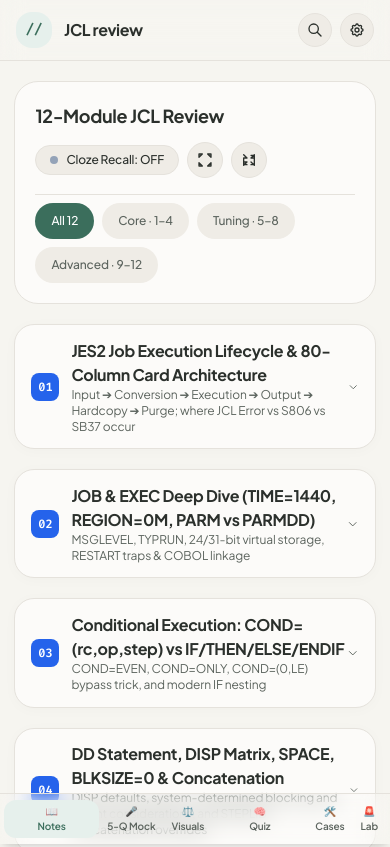
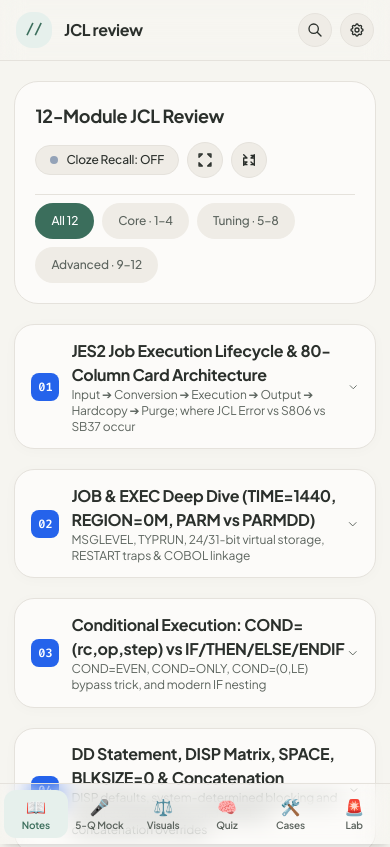
Before and after one commit to nagrjnaik/mainframe, a plain HTML site: page index.html in a window 390 px wide. Shown: the top 847 px of the page. Drawn offline with nearby package versions, Linux system fonts and the light colour scheme.

Commit message:
Refine quiz feedback colors and fix mobile navigation grid

```diff
--- a/index.html
+++ b/index.html
@@ -1849,7 +1849,7 @@
 <div class="mt-4 bg-paper-surface dark:bg-terminal-surface border border-paper-border dark:border-terminal-border rounded-2xl p-4 sm:p-5 shadow-2xs" id="verifiedMcqPanel">
 <div class="flex flex-wrap items-center justify-between gap-3">
 <div><div class="flex items-center gap-2"><span class="inline-flex items-center justify-center w-8 h-8 rounded-xl" style="background:var(--accent-soft);color:var(--accent-primary);">✓</span><h2 class="font-heading font-bold text-lg">60+ Verified JCL MCQs</h2></div><p class="text-xs text-paper-muted dark:text-terminal-muted mt-1">Detailed practice with explanations and IBM-oriented source traceability.</p></div>
-<div class="flex items-center gap-2 text-xs font-semibold"><span id="mcqNumber">Question 1 of 69</span><span class="px-2 py-1 rounded-full font-bold bg-paper-subtle dark:bg-slate-800" id="mcqScore">Correct 0 · Attempted 0</span></div>
+<div class="flex items-center gap-2 text-xs font-semibold"><span id="mcqNumber">Question 1 of 69</span><span class="flex items-center gap-1.5"><span class="px-2 py-1 rounded-full font-bold bg-emerald-100 text-emerald-800 dark:bg-emerald-900/30 dark:text-emerald-300" id="mcqCorrect">Correct 0</span><span class="px-2 py-1 rounded-full font-bold bg-paper-subtle dark:bg-slate-800" id="mcqAttempted">Attempted 0</span></span></div>
 </div>
 <div class="mt-4 pt-4 border-t border-paper-border dark:border-terminal-border">
 <p class="font-heading font-semibold text-base sm:text-lg leading-relaxed" id="mcqQuestion">JOBLIB is primarily used to:</p>
@@ -1933,31 +1933,27 @@
 </section>
 </main>
 <!-- ==================== STICKY BOTTOM MOBILE NAVIGATION BAR ==================== -->
-<nav aria-label="Mobile Navigation" class="md:hidden fixed bottom-0 inset-x-0 z-40 bg-paper-surface/95 backdrop-blur-md border-t border-paper-border px-1 py-1.5 flex items-center justify-around shadow-lg">
-<button class="mobile-nav-btn flex-1 min-w-0 flex flex-col items-center justify-center py-1 px-1 rounded-xl text-[10px] font-semibold transition cursor-pointer" data-tab="notes" onclick="switchTab('notes')">
-<span>📖</span>
-<span>Notes</span>
+<nav aria-label="Mobile Navigation" class="md:hidden fixed bottom-0 inset-x-0 z-40 bg-paper-surface/95 backdrop-blur-md border-t border-paper-border shadow-lg">
+<div class="grid grid-cols-6 items-stretch w-full px-1 py-1.5 gap-0">
+<button class="mobile-nav-btn min-w-0 w-full h-12 flex flex-col items-center justify-center gap-0.5 rounded-xl text-[10px] leading-tight font-semibold transition cursor-pointer" data-tab="notes" onclick="switchTab('notes')">
+<span class="h-5 w-6 flex items-center justify-center text-base leading-none" aria-hidden="true">📖</span><span class="block w-full truncate text-center">Notes</span>
 </button>
-<button class="mobile-nav-btn flex flex-col items-center py-1 px-2 rounded-xl text-[10px] font-semibold transition cursor-pointer" data-tab="mock" onclick="switchTab('mock')">
-<span>🎤</span>
-<span>5-Q Mock</span>
+<button class="mobile-nav-btn min-w-0 w-full h-12 flex flex-col items-center justify-center gap-0.5 rounded-xl text-[10px] leading-tight font-semibold transition cursor-pointer" data-tab="mock" onclick="switchTab('mock')">
+<span class="h-5 w-6 flex items-center justify-center text-base leading-none" aria-hidden="true">🎤</span><span class="block w-full truncate text-center">5-Q Mock</span>
 </button>
-<button class="mobile-nav-btn flex flex-col items-center py-1 px-2 rounded-xl text-[10px] font-semibold transition cursor-pointer" data-tab="mnemonics" onclick="switchTab('mnemonics')">
-<span>⚖️</span>
-<span>Visuals</span>
+<button class="mobile-nav-btn min-w-0 w-full h-12 flex flex-col items-center justify-center gap-0.5 rounded-xl text-[10px] leading-tight font-semibold transition cursor-pointer" data-tab="mnemonics" onclick="switchTab('mnemonics')">
+<span class="h-5 w-6 flex items-center justify-center text-base leading-none" aria-hidden="true">⚖️</span><span class="block w-full truncate text-center">Visuals</span>
 </button>
-<button class="mobile-nav-btn relative flex-1 min-w-0 flex flex-col items-center justify-center py-1 px-1 rounded-xl text-[10px] font-semibold transition cursor-pointer" data-tab="flashcards" onclick="switchTab('flashcards')">
-<span aria-hidden="true">🧠</span>
-<span>Quiz</span>
+<button class="mobile-nav-btn min-w-0 w-full h-12 flex flex-col items-center justify-center gap-0.5 rounded-xl text-[10px] leading-tight font-semibold transition cursor-pointer" data-tab="flashcards" onclick="switchTab('flashcards')">
+<span class="h-5 w-6 flex items-center justify-center text-base leading-none" aria-hidden="true">🧠</span><span class="block w-full truncate text-center">Quiz</span>
 </button>
-<button class="mobile-nav-btn flex flex-col items-center py-1 px-2 rounded-xl text-[10px] font-semibold transition cursor-pointer" data-tab="scenarios" onclick="switchTab('scenarios')">
-<span>🛠️</span>
-<span>Cases</span>
+<button class="mobile-nav-btn min-w-0 w-full h-12 flex flex-col items-center justify-center gap-0.5 rounded-xl text-[10px] leading-tight font-semibold transition cursor-pointer" data-tab="scenarios" onclick="switchTab('scenarios')">
+<span class="h-5 w-6 flex items-center justify-center text-base leading-none" aria-hidden="true">🛠️</span><span class="block w-full truncate text-center">Cases</span>
 </button>
-<button class="mobile-nav-btn flex flex-col items-center py-1 px-2 rounded-xl text-[10px] font-semibold transition cursor-pointer" data-tab="lab" onclick="switchTab('lab')">
-<span>🚨</span>
-<span>Lab</span>
+<button class="mobile-nav-btn min-w-0 w-full h-12 flex flex-col items-center justify-center gap-0.5 rounded-xl text-[10px] leading-tight font-semibold transition cursor-pointer" data-tab="lab" onclick="switchTab('lab')">
+<span class="h-5 w-6 flex items-center justify-center text-base leading-none" aria-hidden="true">🚨</span><span class="block w-full truncate text-center">Lab</span>
 </button>
+</div>
 </nav>
 <!-- ==================== INSTALL AS PHONE APP MODAL GUIDE ==================== -->
 <div class="fixed inset-0 z-50 hidden bg-black/60 backdrop-blur-xs flex items-center justify-center p-4" id="installAppGuideModal" onclick="closeInstallAppModal(event)">
@@ -2410,7 +2406,7 @@
       if(!q||!question||!number||!score||!box)return false;
       mcqAnswered=false;
       number.textContent='Question '+(mcqIndex+1)+' of '+window.VERIFIED_MCQ_DATA.length;
-      score.textContent='Correct '+mcqScore+' · Attempted '+(mcqIndex + (mcqAnswered ? 1 : 0));
+      const correctEl=document.getElementById('mcqCorrect'); const attemptedEl=document.getElementById('mcqAttempted'); if(correctEl) correctEl.textContent='Correct '+mcqScore; if(attemptedEl) attemptedEl.textContent='Attempted '+(mcqIndex + (mcqAnswered ? 1 : 0));
       question.textContent=q.q;
       if(explanation) explanation.classList.add('hidden');
       if(explanationText) explanationText.textContent='';
@@ -2430,7 +2426,7 @@
       return true;
     };
 
-    function answerMcq(choice){if(mcqAnswered)return;mcqAnswered=true;const q=VERIFIED_MCQ_DATA[mcqIndex];Array.from(document.querySelectorAll('.mcq-option')).forEach((b,i)=>{b.disabled=true;if(i===q.answer)b.classList.add('border-emerald-700','bg-emerald-600','text-white','dark:bg-emerald-700');if(i===choice&&choice!==q.answer)b.classList.add('border-red-700','bg-red-600','text-white','dark:bg-red-700')});if(choice===q.answer)mcqScore++;document.getElementById('mcqScore').textContent='Correct '+mcqScore+' · Attempted '+(mcqIndex+1);document.getElementById('mcqExplanationText').textContent=q.explanation;document.getElementById('mcqExplanation').classList.remove('hidden')}
+    function answerMcq(choice){if(mcqAnswered)return;mcqAnswered=true;const q=VERIFIED_MCQ_DATA[mcqIndex];Array.from(document.querySelectorAll('.mcq-option')).forEach((b,i)=>{b.disabled=true;if(i===q.answer)b.classList.add('border-emerald-300','bg-emerald-100','text-emerald-900','dark:border-emerald-700','dark:bg-emerald-900/30','dark:text-emerald-200');if(i===choice&&choice!==q.answer)b.classList.add('border-red-300','bg-red-100','text-red-900','dark:border-red-700','dark:bg-red-900/30','dark:text-red-200')});if(choice===q.answer)mcqScore++;const correctEl=document.getElementById('mcqCorrect');const attemptedEl=document.getElementById('mcqAttempted');if(correctEl)correctEl.textContent='Correct '+mcqScore;if(attemptedEl)attemptedEl.textContent='Attempted '+(mcqIndex+1);document.getElementById('mcqExplanationText').textContent=q.explanation;document.getElementById('mcqExplanation').classList.remove('hidden')}
     function nextMcq(){mcqIndex=(mcqIndex+1)%VERIFIED_MCQ_DATA.length;renderMcq()}
     function previousMcq(){mcqIndex=(mcqIndex-1+VERIFIED_MCQ_DATA.length)%VERIFIED_MCQ_DATA.length;renderMcq()}
     function resetMcq(){mcqIndex=0;mcqScore=0;renderMcq()}
```
